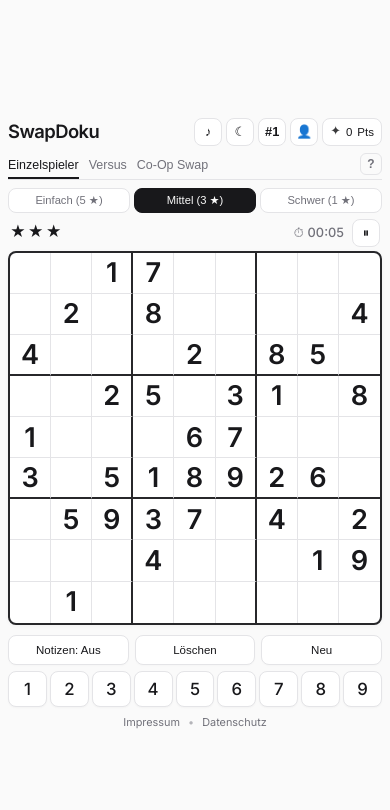
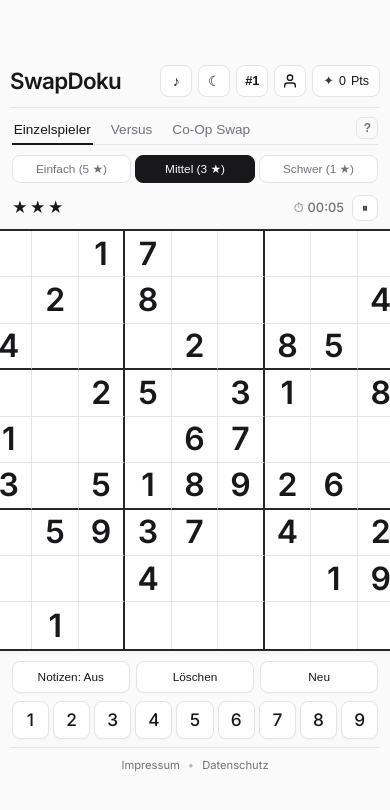
Before and after one commit to ant0ni014/SwapDoku, a plain HTML site: page index.html in a window 390 px wide. Drawn offline with nearby package versions, Linux system fonts and the light colour scheme.

Commit message:
feat: widen layout with larger board on left, modes and numpad on right, SVG account icon and bottom footer

```diff
--- a/index.html
+++ b/index.html
@@ -32,9 +32,12 @@
         <button class="icon-toggle" id="openLeaderboardBtn" title="Rangliste öffnen" aria-label="Rangliste">
           <span style="font-size: 0.8rem; font-weight: 600;">#1</span>
         </button>
-        <!-- Account Button -->
+        <!-- Account Button (Schlichtes Vektor-Icon, kein Emoji) -->
         <button class="icon-toggle" id="openAccountBtn" title="Account & Profil" aria-label="Account">
-          <span style="font-size: 0.8rem;">👤</span>
+          <svg width="15" height="15" viewBox="0 0 24 24" fill="none" stroke="currentColor" stroke-width="2" stroke-linecap="round" stroke-linejoin="round" aria-hidden="true">
+            <path d="M20 21v-2a4 4 0 0 0-4-4H8a4 4 0 0 0-4 4v2"></path>
+            <circle cx="12" cy="7" r="4"></circle>
+          </svg>
         </button>
         <!-- Punkte-Pill mit Punktesymbol -->
         <button class="pill-btn" id="openShopBtn" title="Themes & Punkte">
@@ -44,7 +47,73 @@
       </div>
     </header>
 
-    <!-- Spieloptionen: Modi & Schwierigkeit / Lobby untereinander angeordnet -->
+    <!-- Hauptbereich: Großes Sudoku-Spielfeld links, Modi & Zahlen rechts -->
+    <div class="main-content">
+
+      <!-- Linke Spalte: HUD & Großes Sudoku-Spielfeld -->
+      <section class="board-column">
+        <!-- Info / HUD (Zentrierte Sterne, Zeit-Stoppuhr, Pause-Button, Versus-Progress) -->
+        <div class="hud" id="gameHud">
+          <div class="hud-main-row">
+            <!-- Sterne / Fehler-Anzeige -->
+            <div class="stars-wrap" id="heartsWrap" title="Verbleibende Versuche">
+              <span class="stars-icons" id="heartsDisplay">★★★</span>
+            </div>
+
+            <!-- Laufzeit-Timer & Pausieren-Button -->
+            <div class="timer-pause-group">
+              <div class="game-timer-wrap" id="gameTimerWrap" title="Spielzeit">
+                <span class="timer-icon">⏱</span>
+                <span id="gameTimerDisplay">00:00</span>
+              </div>
+              <button class="icon-toggle pause-btn" id="btnPauseGame" title="Spiel pausieren (P)" aria-label="Spiel pausieren">
+                <span id="pauseBtnIcon">⏸</span>
+              </button>
+            </div>
+          </div>
+
+          <!-- Versus Progress (Nur im Versus-Modus) -->
+          <div class="versus-wrap hidden" id="versusBars">
+            <div class="bar-row">
+              <span>Du</span>
+              <div class="bar-track"><div class="bar-fill" id="playerProgressBar"></div></div>
+              <span class="bar-pct" id="playerProgressLabel">0%</span>
+            </div>
+            <div class="bar-row">
+              <span id="opponentLabelText">Gegner</span>
+              <div class="bar-track"><div class="bar-fill opponent" id="opponentProgressBar"></div></div>
+              <span class="bar-pct" id="opponentProgressLabel">0%</span>
+            </div>
+          </div>
+
+          <!-- Swap Countdown Timer (Nur im Co-Op Swap) -->
+          <div class="swap-wrap hidden" id="swapTimerBox">
+            <span id="swapPartnerLabel">Swap in</span>
+            <strong id="swapTimer">10s</strong>
+          </div>
+        </div>
+
+        <!-- 9x9 Sudoku Feld mit Pause-Overlay (Großzügig) -->
+        <main class="grid-wrap">
+          <div class="grid-container">
+            <div class="sudoku-grid" id="sudokuGrid"></div>
+
+            <!-- Pause-Overlay: deckt das Spielfeld während der Pause blicksicher ab -->
+            <div class="pause-overlay hidden" id="pauseOverlay">
+              <div class="pause-card">
+                <div class="pause-icon">⏸</div>
+                <h3>Spiel pausiert</h3>
+                <p>Die Zeit ist angehalten.</p>
+                <button class="btn btn-primary" id="btnResumeGame">Fortsetzen</button>
+              </div>
+            </div>
+          </div>
+        </main>
+      </section>
+
+      <!-- Rechte Spalte: Oben Modi, darunter Steuerung & Zahlen -->
+      <aside class="sidebar-column">
+        <!-- Spieloptionen: Modi & Schwierigkeit / Lobby -->
         <section class="game-options" id="gameOptions">
           <!-- Modi mit Info-Buttons -->
           <div class="modes-wrap">
@@ -112,65 +181,7 @@
           </section>
         </section>
 
-    <!-- Info / HUD (Zentrierte Sterne, Zeit-Stoppuhr, Pause-Button, Versus-Progress) -->
-    <div class="hud" id="gameHud">
-      <div class="hud-main-row">
-        <!-- Sterne / Fehler-Anzeige -->
-        <div class="stars-wrap" id="heartsWrap" title="Verbleibende Versuche">
-          <span class="stars-icons" id="heartsDisplay">★★★</span>
-        </div>
-
-        <!-- Laufzeit-Timer & Pausieren-Button -->
-        <div class="timer-pause-group">
-          <div class="game-timer-wrap" id="gameTimerWrap" title="Spielzeit">
-            <span class="timer-icon">⏱</span>
-            <span id="gameTimerDisplay">00:00</span>
-          </div>
-          <button class="icon-toggle pause-btn" id="btnPauseGame" title="Spiel pausieren (P)" aria-label="Spiel pausieren">
-            <span id="pauseBtnIcon">⏸</span>
-          </button>
-        </div>
-      </div>
-
-      <!-- Versus Progress (Nur im Versus-Modus) -->
-      <div class="versus-wrap hidden" id="versusBars">
-        <div class="bar-row">
-          <span>Du</span>
-          <div class="bar-track"><div class="bar-fill" id="playerProgressBar"></div></div>
-          <span class="bar-pct" id="playerProgressLabel">0%</span>
-        </div>
-        <div class="bar-row">
-          <span id="opponentLabelText">Gegner</span>
-          <div class="bar-track"><div class="bar-fill opponent" id="opponentProgressBar"></div></div>
-          <span class="bar-pct" id="opponentProgressLabel">0%</span>
-        </div>
-      </div>
-
-      <!-- Swap Countdown Timer (Nur im Co-Op Swap) -->
-      <div class="swap-wrap hidden" id="swapTimerBox">
-        <span id="swapPartnerLabel">Swap in</span>
-        <strong id="swapTimer">10s</strong>
-      </div>
-    </div>
-
-    <!-- 9x9 Sudoku Feld mit Pause-Overlay -->
-    <main class="grid-wrap">
-      <div class="grid-container">
-        <div class="sudoku-grid" id="sudokuGrid"></div>
-
-        <!-- Pause-Overlay: deckt das Spielfeld während der Pause blicksicher ab -->
-        <div class="pause-overlay hidden" id="pauseOverlay">
-          <div class="pause-card">
-            <div class="pause-icon">⏸</div>
-            <h3>Spiel pausiert</h3>
-            <p>Die Zeit ist angehalten.</p>
-            <button class="btn btn-primary" id="btnResumeGame">Fortsetzen</button>
-          </div>
-        </div>
-      </div>
-    </main>
-
-    <!-- Steuerleiste & Ziffernleiste direkt unter dem Board (1-reihig, sanft abgerundet) -->
+        <!-- Steuerung & Zahlen rechts unter den Modi -->
         <section class="controls">
           <div class="toolbar">
             <button class="tool-btn" id="btnNotes">Notizen: Aus</button>
@@ -190,8 +201,11 @@
             <button class="num" data-num="9">9</button>
           </div>
         </section>
+      </aside>
 
-    <!-- Footer: Impressum & Datenschutz Links -->
+    </div>
+
+    <!-- Footer: Impressum & Datenschutz ganz unten -->
     <footer class="app-footer">
       <a href="#" id="openImpressumLink">Impressum</a>
       <span class="footer-sep">&bull;</span>
--- a/style.css
+++ b/style.css
@@ -102,22 +102,23 @@ body {
 
 .app {
   width: 100%;
-  max-width: min(450px, 50vh, 94vw);
+  max-width: 920px;
   margin: 0 auto;
   display: flex;
   flex-direction: column;
-  gap: 6px;
+  gap: 12px;
   align-items: center;
 }
 
-/* Header: Bündig ausgerichtet an den Außenkanten des Sudoku-Boards */
+/* Header oben über die gesamte Breite */
 .header {
   width: 100%;
   display: flex;
   justify-content: space-between;
   align-items: center;
-  padding: 0;
-  min-height: 34px;
+  padding: 0 0 10px 0;
+  border-bottom: 1px solid var(--border);
+  min-height: 36px;
 }
 
 .brand {
@@ -126,7 +127,7 @@ body {
 }
 
 .brand h1 {
-  font-size: 1.3rem;
+  font-size: 1.4rem;
   font-weight: 600;
   letter-spacing: -0.03em;
   line-height: 1;
@@ -136,7 +137,7 @@ body {
 .header-actions {
   display: flex;
   align-items: center;
-  gap: 5px;
+  gap: 6px;
 }
 
 .icon-toggle {
@@ -152,6 +153,12 @@ body {
   cursor: pointer;
   font-size: 0.88rem;
   transition: border-color 0.15s ease, transform 0.15s ease, background-color 0.15s ease;
+}
+
+.icon-toggle svg {
+  display: block;
+  width: 16px;
+  height: 16px;
 }
 
 .icon-toggle:hover {
@@ -192,12 +199,40 @@ body {
   opacity: 0.85;
 }
 
-/* Spieloptionen: Untereinander angeordnet über dem Spielfeld */
+/* Hauptbereich: 2-Spalten-Layout (Links Board, Rechts Modi & Zahlen) */
+.main-content {
+  width: 100%;
+  display: flex;
+  flex-direction: row;
+  align-items: flex-start;
+  justify-content: space-between;
+  gap: 32px;
+}
+
+.board-column {
+  flex: 1;
+  display: flex;
+  flex-direction: column;
+  align-items: center;
+  gap: 8px;
+  min-width: 0;
+}
+
+.sidebar-column {
+  width: 320px;
+  flex: 0 0 320px;
+  display: flex;
+  flex-direction: column;
+  gap: 16px;
+  padding-top: 36px; /* Bündig mit der Oberkante des Sudoku-Boards */
+}
+
+/* Spieloptionen */
 .game-options {
   width: 100%;
   display: flex;
   flex-direction: column;
-  gap: 6px;
+  gap: 8px;
 }
 
 /* Modi-Tabs mit Regel-Hilfe */
@@ -465,6 +500,7 @@ body {
   flex-direction: column;
   gap: 4px;
   width: 100%;
+  max-width: min(520px, 70vh);
 }
 
 .hud-main-row {
@@ -575,7 +611,8 @@ body {
 
 .grid-container {
   position: relative;
-  width: 100%;
+  width: min(520px, 70vh);
+  height: min(520px, 70vh);
   aspect-ratio: 1 / 1;
   display: flex;
   justify-content: center;
@@ -686,7 +723,7 @@ body {
 
 /* Zell-Inhalte */
 .cell .val {
-  font-size: clamp(1.2rem, 4.4vh, 1.7rem);
+  font-size: clamp(1.35rem, 4.6vh, 2rem);
   font-weight: 500;
   color: var(--user-val);
   line-height: 1;
@@ -740,13 +777,12 @@ body {
   line-height: 1;
 }
 
-/* Controls: Toolbar & Ziffernleiste direkt unter dem Board */
+/* Controls: Toolbar & Ziffernblock rechts unter den Modi */
 .controls {
   display: flex;
   flex-direction: column;
-  gap: 6px;
+  gap: 8px;
   width: 100%;
-  margin-top: 6px;
 }
 
 .toolbar {
@@ -760,7 +796,7 @@ body {
   background: var(--surface);
   border: 1px solid var(--border);
   border-radius: 8px;
-  height: 34px;
+  height: 36px;
   padding: 0 4px;
   font-size: 0.78rem;
   font-weight: 500;
@@ -784,21 +820,21 @@ body {
   border-color: var(--text);
 }
 
-/* 1-reihiges Zahlenfeld: kein Taschenrechner-Look, ausgewogene 8px Radien, kein Vibecoding */
+/* Zahlenblock rechts: 3 Spalten passend zur 3er-Toolbar */
 .numpad {
   display: grid;
-  grid-template-columns: repeat(9, 1fr);
+  grid-template-columns: repeat(3, 1fr);
   gap: 6px;
   width: 100%;
 }
 
 .num {
-  height: 42px;
+  height: 48px;
   background: var(--surface);
   border: 1px solid var(--border);
   border-radius: 8px;
   font-family: inherit;
-  font-size: 1.18rem;
+  font-size: 1.25rem;
   font-weight: 500;
   color: var(--text);
   cursor: pointer;
@@ -830,15 +866,17 @@ body {
   transform: none;
 }
 
-/* Footer: Impressum & Datenschutz */
+/* Footer: Impressum & Datenschutz ganz unten */
 .app-footer {
+  width: 100%;
   display: flex;
   align-items: center;
   justify-content: center;
   gap: 8px;
-  font-size: 0.68rem;
+  font-size: 0.7rem;
   color: var(--muted);
-  padding-top: 4px;
+  padding: 16px 0 6px 0;
+  border-top: 1px solid var(--border);
 }
 
 .app-footer a {
@@ -856,65 +894,75 @@ body {
 }
 
 /* =============================================================================
-   RESPONSIVE DESIGN: VIEWPORT-FITTING FÜR LAPTOP & MOBILE
+   RESPONSIVE DESIGN: 2-SPALTEN DESKTOP & FLÜSSIGER MOBILE STACK
    ============================================================================= */
 
-@media (max-width: 480px) {
+@media (max-width: 768px) {
   body {
-    padding: 4px 8px;
+    padding: 6px 10px;
   }
 
   .app {
-    gap: 4px;
-    max-width: 100%;
+    max-width: 480px;
+    gap: 8px;
   }
 
-  .brand h1 {
-    font-size: 1.15rem;
+  .main-content {
+    flex-direction: column;
+    align-items: center;
+    gap: 10px;
   }
 
-  .header-actions {
+  .sidebar-column {
+    display: contents;
+  }
+
+  .game-options {
+    order: 1;
+    width: 100%;
+    max-width: min(440px, 94vw);
+  }
+
+  .board-column {
+    order: 2;
+    width: 100%;
+    align-items: center;
+  }
+
+  .grid-container {
+    width: min(440px, 50vh);
+    height: min(440px, 50vh);
+  }
+
+  .hud {
+    max-width: min(440px, 50vh);
+  }
+
+  .controls {
+    order: 3;
+    width: 100%;
+    max-width: min(440px, 94vw);
+  }
+
+  /* Auf Mobile: 1x9 Zahlenreihe für schnelle Daumenbedienung */
+  .numpad {
+    grid-template-columns: repeat(9, 1fr);
     gap: 4px;
   }
 
-  .icon-toggle {
-    width: 28px;
-    height: 28px;
-    font-size: 0.8rem;
-  }
-
-  .pill-btn {
-    height: 28px;
-    padding: 0 7px;
-    font-size: 0.72rem;
-  }
-
-  .modes {
-    gap: 10px;
-  }
-
-  .mode-btn {
-    font-size: 0.78rem;
-    padding: 5px 0;
-  }
-
-  .diff-btn {
-    padding: 5px 4px;
-    font-size: 0.7rem;
+  .num {
+    height: 38px;
+    font-size: 1.08rem;
   }
 
   .tool-btn {
-    height: 30px;
-    font-size: 0.72rem;
+    height: 32px;
+    font-size: 0.74rem;
   }
 
-  .numpad {
-    gap: 3px;
-  }
-
-  .num {
-    height: 36px;
-    font-size: 1.05rem;
+  .app-footer {
+    order: 4;
+    padding-top: 10px;
   }
 }
 
```
Lines whose indentation alone changed are shown as unchanged.
